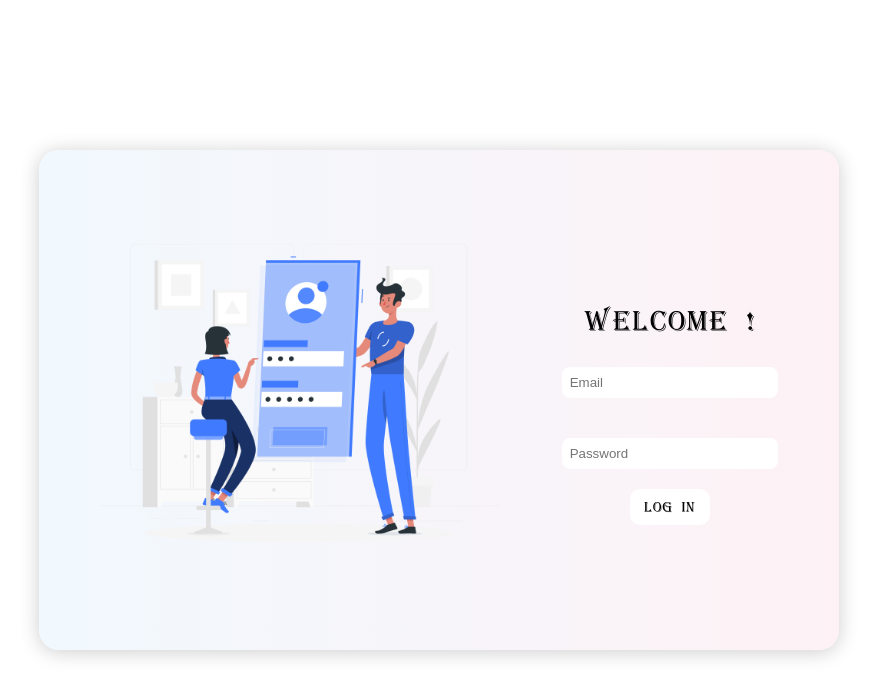
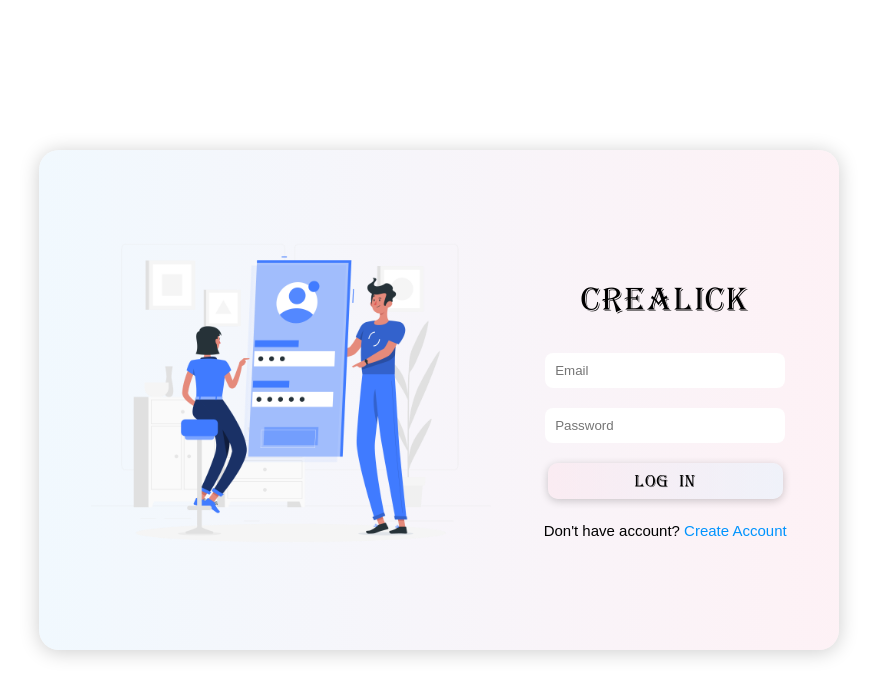
Before and after one commit to dev-nahidhasan/crealick, a plain HTML site: page index.html in a window 1280 px wide. Shown: the whole page, without its empty margins (201-1078 px from the left). Drawn offline with Linux system fonts and the light colour scheme; files whose address does not match are found by name.

Commit message:
Add files via upload

```diff
--- a/css/style.css
+++ b/css/style.css
@@ -45,33 +45,50 @@ section{
 }
 
 .logInput #email{
-  width: 200px;
+  width: 220px;
   border: none;
-  padding: 8px;
-  margin-bottom: 40px;
+  padding: 10px;
+  margin-bottom: 20px;
   border-radius: 8px;
 }
 
 .logInput p{
- font-size: 30px;
+ font-size: 35px;
   font-family: Algerian;
 }
 
+.logInput .createAccount{
+  font-size: 15px;
+  font-family: Arial, Helvetica, sans-serif;
+ }
+
+ .logInput .createAccount span{
+  font-size: 15px;
+  font-family: Arial, Helvetica, sans-serif;
+  color: rgb(0, 148, 254);
+ }
+
 .logInput #pass{
-  width: 200px;
+  width: 220px;
   border: none;
-  padding: 8px;
+  padding: 10px;
   border-radius: 8px;
   margin-bottom: 20px;
 }
 
+.logInput input[type=password] :focus{
+  border: 1px solid #1670BE;
+}
+
 .logInput #btn{
-  width: 80px;
+  width: 235px;
   font-family: Algerian;
   border: none;
-  padding: 10px;
+  padding: 8px;
+  margin-bottom: 8px;
   border-radius: 10px;
-  font-size: 15px;
-  background: #fff;
+  font-size: 18px;
+  background: linear-gradient(to  right, rgba(252, 228, 236, 0.5), rgba(227, 242, 253, 0.5));
+  box-shadow: rgba(0, 0, 0, 0.2) 0px 2px 8px;
   cursor: pointer;
 }
--- a/index.html
+++ b/index.html
@@ -18,10 +18,12 @@
     <div  class="main">
       <img src="img/login-01.png" alt="Crealick" class="logImage">
       <div class="logInput">
-        <p>Welcome !</p>
+        <p>crealick</p>
       <input type="email" name="email" id="email" placeholder="Email">
       <input type="password" name="password" id="pass" placeholder="Password">
       <input type="button" value="Log In" id="btn">
+      <div class="divider"></div>
+      <p class="createAccount">Don't have account?  <span>Create Account</span></p>
       </div>
     </div>
   </section>
```
